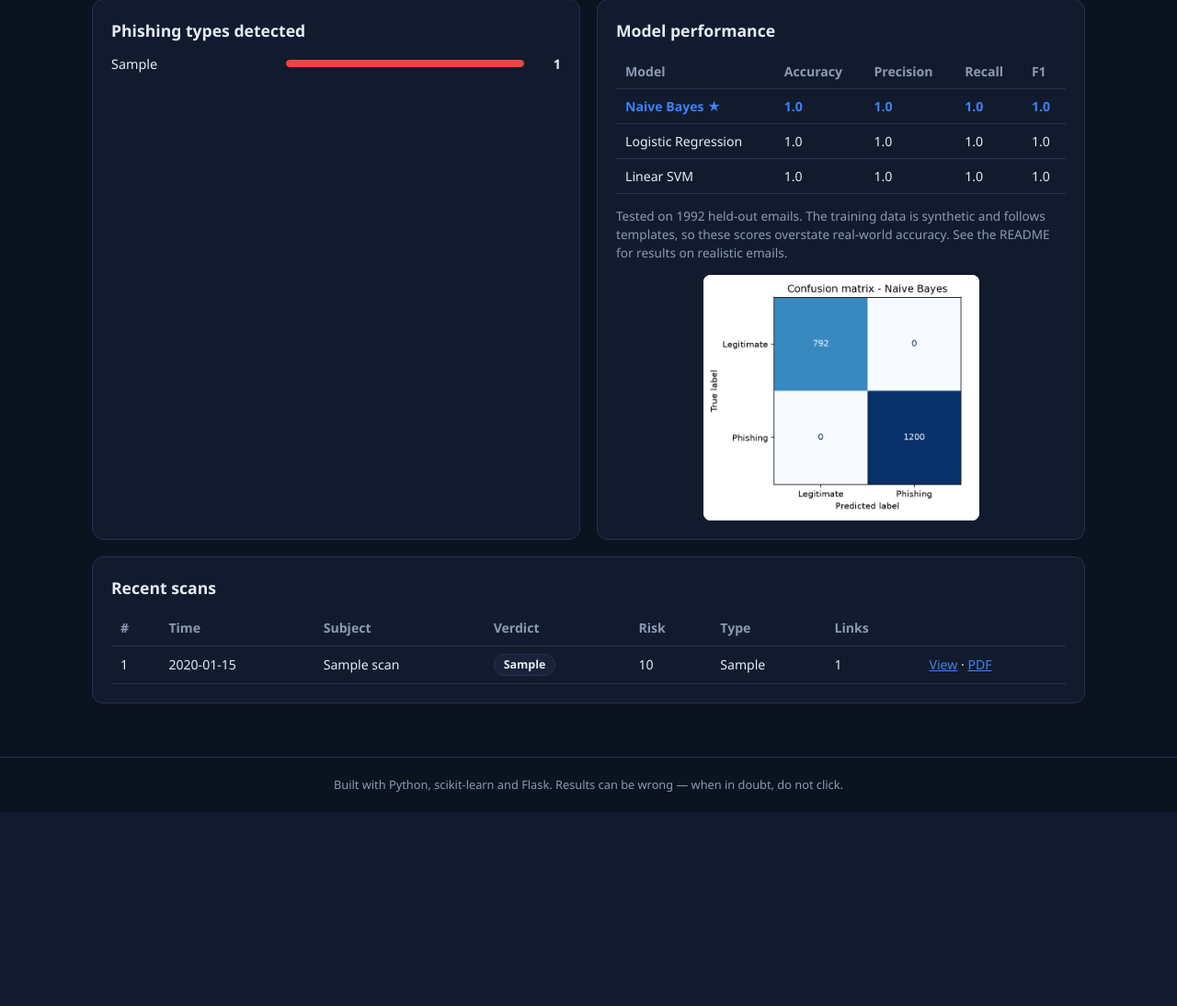
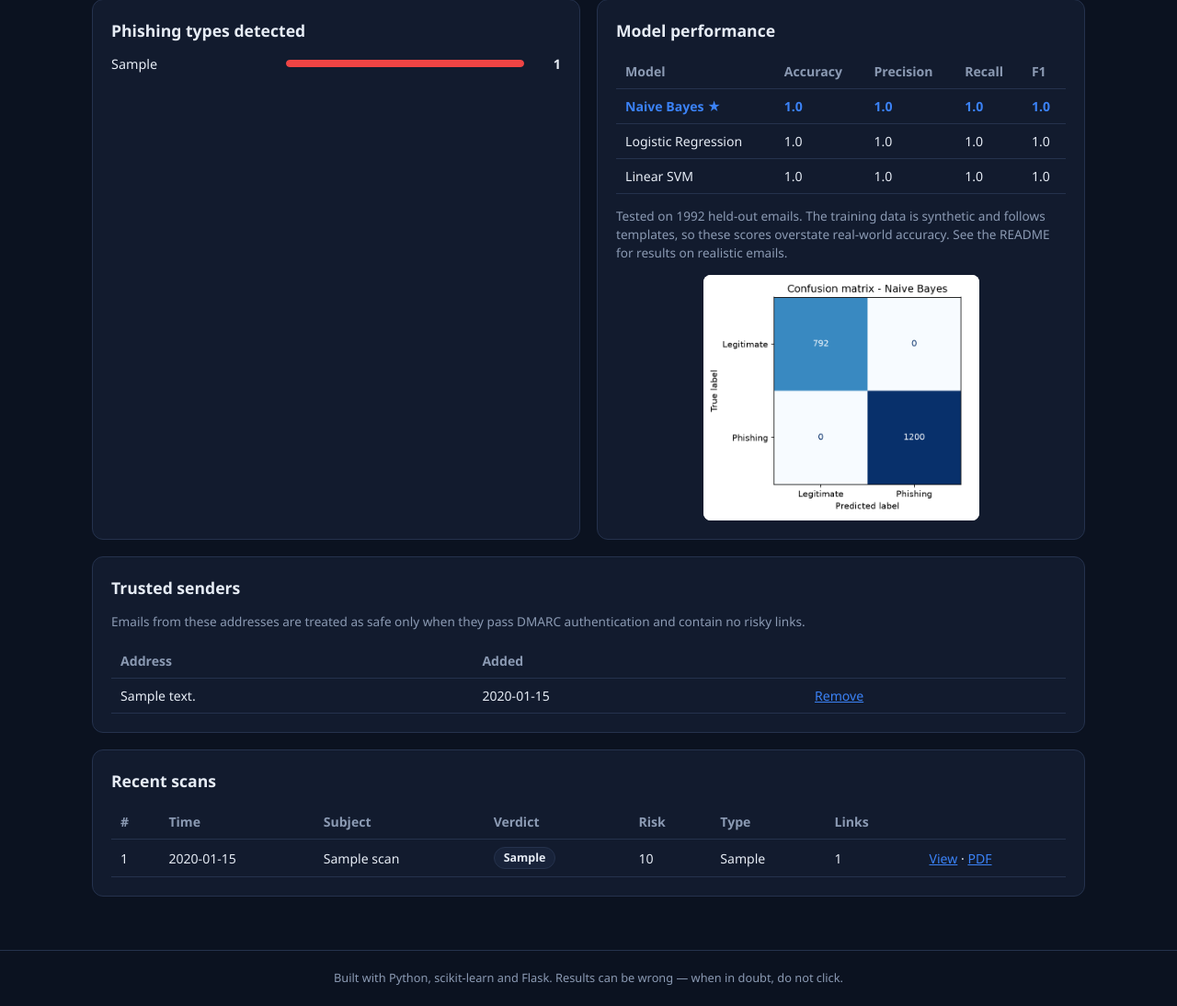
Before and after one commit to dewikbavishi-alt/AI-Phishing-Email-Detector, a Flask app: page /dashboard in a window 1280 px wide. Shown: the part 281-1375 px from the top of the page at 92% size. Before the commit the page ends 1164 px from the top, so only its background shows below. Run offline with Flask 3, Linux system fonts and the light colour scheme; tables that the repository leaves empty hold one stand-in row (values such as "Sample post"); parts of the project's set-up code (start-up, migrations or seed data) failed here and were passed over.

Commit message:
Reduce false positives: text-only cap, DMARC-verified trusted senders, length warning
- The text model alone can reach Suspicious but not Phishing
- Trusted senders apply only when DMARC passes and no risky link is present
- Use the topmost Authentication-Results header so forged lower copies are ignored
- Warn when an email is far longer than the training data

Co-Authored-By: Claude Opus 5.5 <noreply@anthropic.com>

```diff
--- a/app.py
+++ b/app.py
@@ -4,7 +4,10 @@ import json
 from flask import Flask, render_template, request, redirect, url_for, flash, jsonify, abort, Response
 
 from utils.analyzer import analyze_email, parse_eml, load_model
-from utils.database import init_db, save_scan, get_scan, get_recent_scans, get_stats
+from utils.database import (
+    init_db, save_scan, get_scan, get_recent_scans, get_stats,
+    get_trusted_senders, list_trusted_senders, add_trusted_sender, remove_trusted_sender,
+)
 from utils.report_generator import build_report
 
 BASE_DIR = os.path.dirname(os.path.abspath(__file__))
@@ -62,10 +65,38 @@ def analyze():
 
     email_data["body"] = email_data["body"][:MAX_TEXT_LENGTH]
 
-    result = analyze_email(**email_data)
+    result = analyze_email(**email_data, trusted_senders=get_trusted_senders())
     scan_id = save_scan(result)
 
     return redirect(url_for("result", scan_id=scan_id))
+
+
+@app.route("/trust/<int:scan_id>", methods=["POST"])
+def trust_sender(scan_id):
+    scan = get_scan(scan_id)
+    if scan is None or not scan.get("sender_address"):
+        abort(404)
+
+    add_trusted_sender(scan["sender_address"])
+    flash(f"{scan['sender_address']} added to trusted senders. The email was scanned again.")
+
+    # Re-scan the same email so the trust decision is applied (or explained)
+    result = analyze_email(
+        body=scan["body"],
+        subject="" if scan["subject"] == "(no subject)" else scan["subject"],
+        sender=scan["sender"],
+        headers=scan.get("headers", {}),
+        trusted_senders=get_trusted_senders(),
+    )
+    return redirect(url_for("result", scan_id=save_scan(result)))
+
+
+@app.route("/untrust", methods=["POST"])
+def untrust_sender():
+    address = request.form.get("address", "")
+    remove_trusted_sender(address)
+    flash(f"{address} removed from trusted senders.")
+    return redirect(url_for("dashboard"))
 
 
 @app.route("/result/<int:scan_id>")
@@ -95,6 +126,7 @@ def dashboard():
         stats=get_stats(),
         scans=get_recent_scans(),
         metrics=load_metrics(),
+        trusted=list_trusted_senders(),
     )
 
 
@@ -110,8 +142,10 @@ def api_analyze():
         body=body[:MAX_TEXT_LENGTH],
         subject=str(data.get("subject", "")),
         sender=str(data.get("sender", "")),
+        trusted_senders=get_trusted_senders(),
     )
     result.pop("body")
+    result.pop("headers")
     return jsonify(result)
 
 
--- a/static/style.css
+++ b/static/style.css
@@ -139,6 +139,13 @@ form .btn-primary { width: 100%; margin-top: 16px; padding: 12px; }
 .tag.warn { color: #fde68a; background: #3f2d07; border-color: #78520b; }
 .tag.ok { color: #bbf7d0; background: #0f3320; border-color: #14532d; }
 
+.actions form { margin: 0; }
+.actions button.btn-ghost { font-family: inherit; }
+.notes { border-left: 3px solid var(--accent); }
+.notes p { margin: 4px 0; font-size: 0.9rem; }
+.auth { margin-bottom: 10px; }
+.link-btn { background: none; border: none; color: var(--accent); cursor: pointer; padding: 0; font: inherit; text-decoration: underline; }
+
 .big { font-size: 2.2rem; font-weight: 700; margin: 0; }
 .bar { height: 8px; background: var(--panel-2); border-radius: 999px; overflow: hidden; margin: 8px 0 14px; flex: 1; }
 .bar-fill { height: 100%; background: var(--accent); border-radius: 999px; }
--- a/templates/dashboard.html
+++ b/templates/dashboard.html
@@ -41,6 +41,22 @@
 </div>
 
 <section class="card">
+  <h2>Trusted senders</h2>
+  {% if trusted %}
+    <p class="small muted">Emails from these addresses are treated as safe only when they pass DMARC authentication and contain no risky links.</p>
+    <div class="table-wrap"><table>
+      <tr><th>Address</th><th>Added</th><th></th></tr>
+      {% for t in trusted %}
+        <tr><td>{{ t.address }}</td><td class="nowrap">{{ t.added_at }}</td>
+          <td><form action="{{ url_for('untrust_sender') }}" method="post"><input type="hidden" name="address" value="{{ t.address }}"><button type="submit" class="link-btn">Remove</button></form></td></tr>
+      {% endfor %}
+    </table></div>
+  {% else %}
+    <p class="muted">No trusted senders yet. Use <strong>Trust this sender</strong> on a scan result to add one.</p>
+  {% endif %}
+</section>
+
+<section class="card">
   <h2>Recent scans</h2>
   {% if scans %}
   <div class="table-wrap"><table>
--- a/train_model.py
+++ b/train_model.py
@@ -215,6 +215,8 @@ def main():
             "vectorizer": vectorizer,
             "weights": feature_weights(best_model),
             "type_model": type_model,
+            # Longest training email, used to warn about emails far outside that range
+            "max_train_words": int(df["clean_text"].str.split().str.len().max()),
         },
         MODEL_PATH,
     )
--- a/utils/analyzer.py
+++ b/utils/analyzer.py
@@ -57,10 +57,16 @@ def parse_eml(raw_bytes):
         hrefs = re.findall(r'href=["\']([^"\']+)', html, re.IGNORECASE)
         body += "\n" + "\n".join(hrefs)
 
+    # Keep the first (topmost) copy of each header. The top Authentication-Results
+    # is added by the receiving server; lower copies could be forged by the sender.
+    headers = {}
+    for key, value in message.items():
+        headers.setdefault(key, str(value))
+
     return {
         "subject": str(message.get("Subject", "")),
         "sender": str(message.get("From", "")),
-        "headers": {key: str(value) for key, value in message.items()},
+        "headers": headers,
         "body": body,
     }
 
@@ -68,6 +74,23 @@ def parse_eml(raw_bytes):
 def _domain(address):
     _, email_address = parseaddr(address or "")
     return email_address.rsplit("@", 1)[-1].lower() if "@" in email_address else ""
+
+
+def sender_address(sender):
+    _, email_address = parseaddr(sender or "")
+    return email_address.lower()
+
+
+def authentication_results(headers):
+    """SPF, DKIM and DMARC results from the receiving server: 'pass', 'fail' or None."""
+    auth = (headers or {}).get("Authentication-Results", "").lower()
+    results = {}
+
+    for check in ("spf", "dkim", "dmarc"):
+        match = re.search(rf"\b{check}=(\w+)", auth)
+        results[check] = match.group(1) if match else None
+
+    return results
 
 
 def analyze_headers(headers):
@@ -99,9 +122,8 @@ def analyze_headers(headers):
             f"Display name shows '{name_domain.group(0)}' but the email comes from {from_domain}"
         )
 
-    auth = headers.get("Authentication-Results", "").lower()
-    for check in ("spf", "dkim", "dmarc"):
-        if re.search(rf"{check}=(fail|softfail)", auth):
+    for check, outcome in authentication_results(headers).items():
+        if outcome in ("fail", "softfail"):
             findings.append(f"{check.upper()} authentication failed")
 
     return findings
@@ -122,14 +144,22 @@ def explain(clean_text, bundle, top_n=8):
     return [names[indices[i]] for i in order[:top_n] if contributions[i] > 0]
 
 
-def analyze_email(body, subject="", sender="", headers=None):
+def analyze_email(body, subject="", sender="", headers=None, trusted_senders=()):
     bundle = load_model()
+    notes = []
 
     full_text = f"Subject: {subject}\n\n{body}" if subject else body
     clean_text = preprocess(full_text)
     vector = bundle["vectorizer"].transform([clean_text])
 
     ml_probability = float(bundle["model"].predict_proba(vector)[0][1])
+
+    max_train_words = bundle.get("max_train_words", 50)
+    if len(clean_text.split()) > 2 * max_train_words:
+        notes.append(
+            "This email is much longer than any email the model was trained on "
+            f"(up to {max_train_words} words after cleaning), so the text score is less reliable."
+        )
 
     phishing_type = None
     if ml_probability >= 0.5:
@@ -148,6 +178,29 @@ def analyze_email(body, subject="", sender="", headers=None):
     # A dangerous link or spoofed sender is suspicious even if the wording looks normal
     if max_url_score >= 50 or len(header_findings) >= 2:
         risk_score = max(risk_score, 40)
+
+    # The text model alone is the weakest signal, so it can only reach "Suspicious"
+    has_other_evidence = max_url_score >= 20 or header_findings
+    if not has_other_evidence and risk_score >= 60:
+        risk_score = 59
+        notes.append(
+            "Only the text model found this email risky: there are no risky links and "
+            "no sender problems, so it is marked Suspicious rather than Phishing."
+        )
+
+    # A trusted sender only counts when the receiving server verified it with DMARC,
+    # because anyone can type any address into the From field
+    auth = authentication_results(headers)
+    address = sender_address(sender)
+    if address and address in trusted_senders:
+        if auth["dmarc"] == "pass" and max_url_score < 50 and not header_findings:
+            risk_score = min(risk_score, 20)
+            notes.append(f"{address} is a trusted sender and passed DMARC authentication.")
+        else:
+            notes.append(
+                f"{address} is on your trusted list, but this email could not be verified "
+                "(no DMARC pass, or a risky link or sender problem), so trust was not applied."
+            )
 
     risk_score = int(round(min(risk_score, 100)))
 
@@ -170,4 +223,8 @@ def analyze_email(body, subject="", sender="", headers=None):
         "keywords": explain(clean_text, bundle),
         "urls": urls,
         "header_findings": header_findings,
+        "headers": headers or {},
+        "authentication": auth,
+        "sender_address": address,
+        "notes": notes,
     }
--- a/utils/database.py
+++ b/utils/database.py
@@ -4,7 +4,7 @@ import sqlite3
 from datetime import datetime
 
 BASE_DIR = os.path.dirname(os.path.dirname(os.path.abspath(__file__)))
-DB_DIR = os.path.join(BASE_DIR, "database")
+DB_DIR = os.environ.get("PHISHGUARD_DB_DIR", os.path.join(BASE_DIR, "database"))
 DB_PATH = os.path.join(DB_DIR, "scans.db")
 
 
@@ -31,6 +31,37 @@ def init_db():
                 details TEXT NOT NULL
             )
         """)
+        conn.execute("""
+            CREATE TABLE IF NOT EXISTS trusted_senders (
+                address TEXT PRIMARY KEY,
+                added_at TEXT NOT NULL
+            )
+        """)
+
+
+def get_trusted_senders():
+    with get_connection() as conn:
+        return {row[0] for row in conn.execute("SELECT address FROM trusted_senders")}
+
+
+def list_trusted_senders():
+    with get_connection() as conn:
+        return conn.execute(
+            "SELECT address, added_at FROM trusted_senders ORDER BY address"
+        ).fetchall()
+
+
+def add_trusted_sender(address):
+    with get_connection() as conn:
+        conn.execute(
+            "INSERT OR IGNORE INTO trusted_senders (address, added_at) VALUES (?, ?)",
+            (address.lower(), datetime.now().strftime("%Y-%m-%d %H:%M:%S")),
+        )
+
+
+def remove_trusted_sender(address):
+    with get_connection() as conn:
+        conn.execute("DELETE FROM trusted_senders WHERE address = ?", (address.lower(),))
 
 
 def save_scan(result):
```
Also changed, not shown: templates/result.html (+18 -0 lines), README.md, 1 other file.
